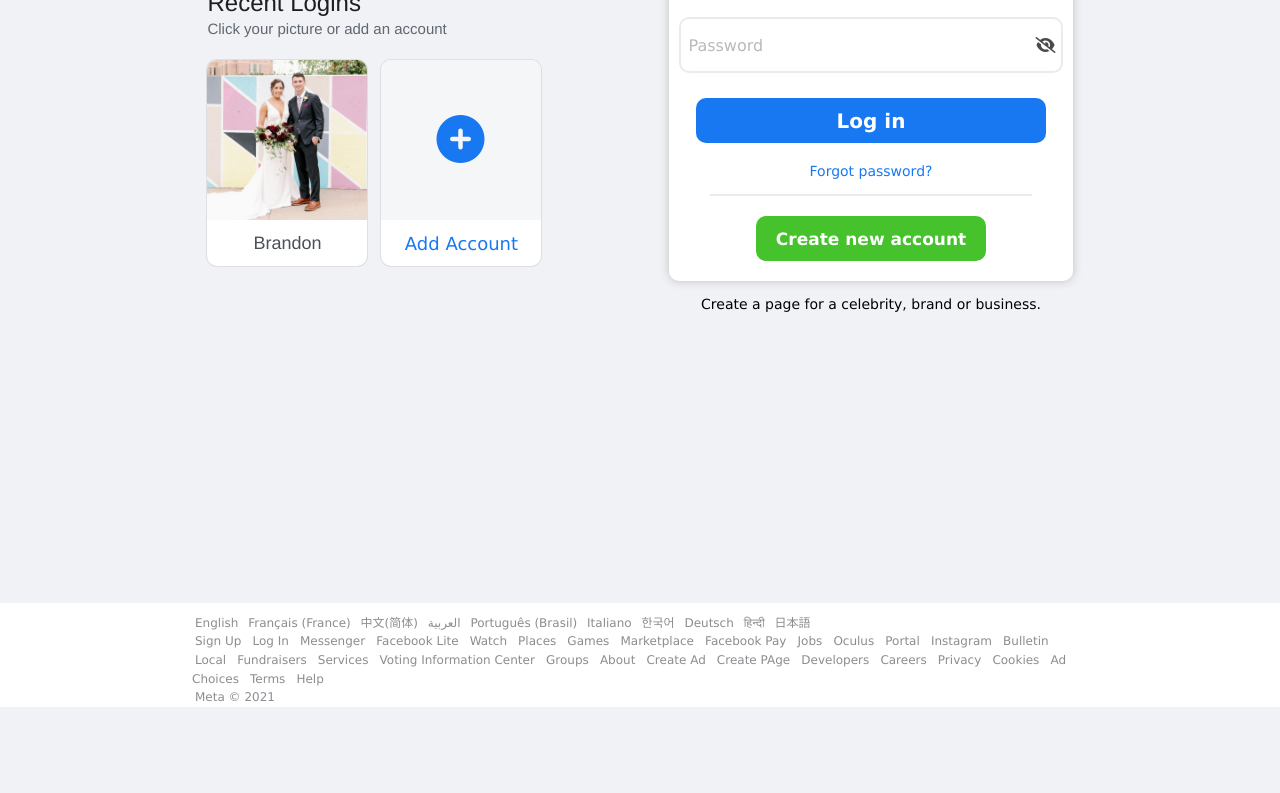
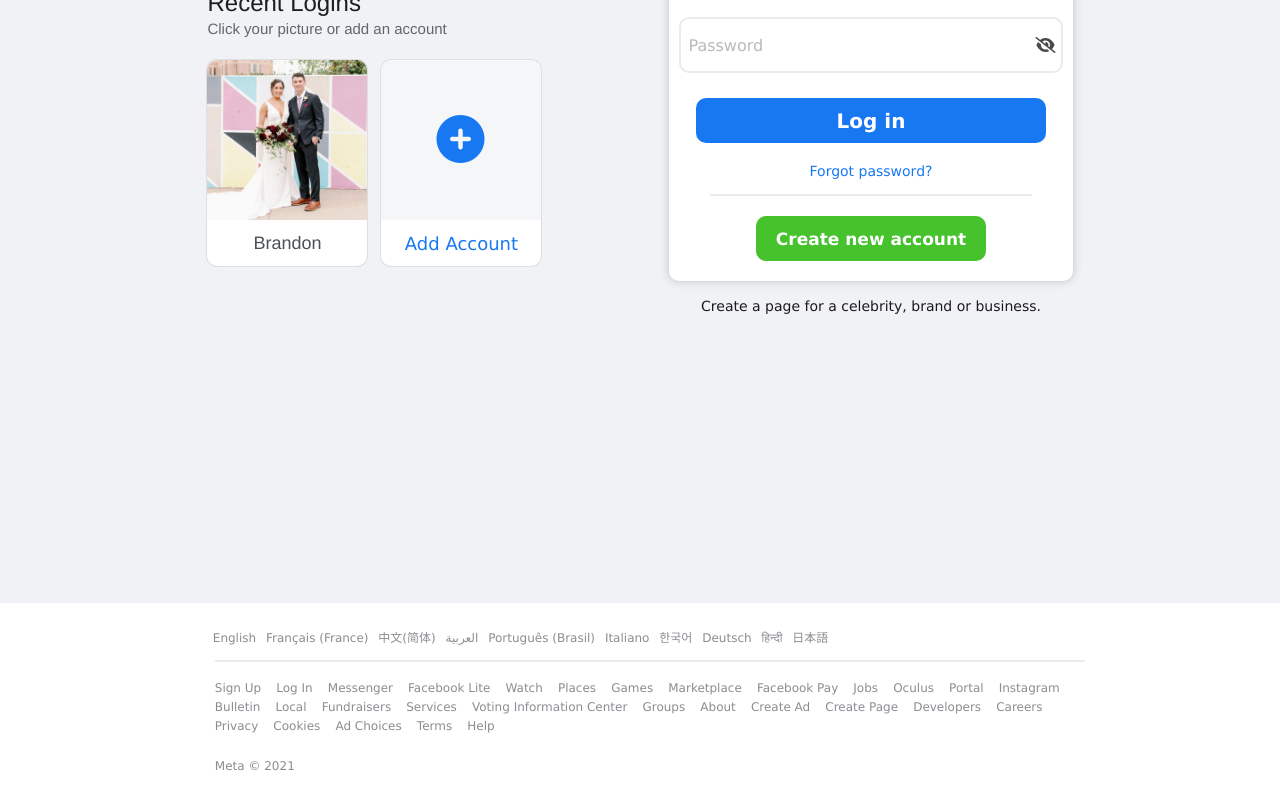
Before and after one commit to Brandon-Lanier/make-facebook, a plain HTML site: page index.html in a window 1280 px wide. Shown: the part 197-990 px from the top of the page. Before the commit the page ends 904 px from the top, so only its background shows below. Drawn offline with Linux system fonts and the light colour scheme.

Commit message:
revising footer margins

```diff
--- a/index.html
+++ b/index.html
@@ -67,6 +67,7 @@
           <a href="#">日本語</a>
         </ul>
       </nav>
+      <hr />
       <nav class="sitenav">
         <ul>
           <a href="#">Sign Up</a>
@@ -90,7 +91,7 @@
           <a href="#">Groups</a>
           <a href="#">About</a>
           <a href="#">Create Ad</a>
-          <a href="#">Create PAge</a>
+          <a href="#">Create Page</a>
           <a href="#">Developers</a>
           <a href="#">Careers</a>
           <a href="#">Privacy</a>
--- a/stylesheet.css
+++ b/stylesheet.css
@@ -17,6 +17,7 @@ html, body {
 ul {
   padding: 0;
 }
+
 .wrapper {
   flex-grow: 1;
   flex-shrink: 0;
@@ -28,6 +29,7 @@ ul {
 .contentcontainer {
   display: flex;
   justify-content: center;
+  flex-wrap: wrap;
 }
 
 h1 {
@@ -259,7 +261,11 @@ button:hover {
 .pagemessage {
   align-self: center;
   margin-top: 15px;
+}
+
+.pagemessage a {
   font-size: 14px;
+  color: #1C1A21;
 }
 
 .footer {
@@ -274,19 +280,22 @@ button:hover {
 .footercontainer {
   display: flex;
   flex-flow: column wrap;
-  margin: 0 15vw 0 15vw;
+  margin: 0 16vw 0 16vw;
   justify-content: flex-start;
 }
 
 .sitenav {
   display: flex;
   flex-flow: row wrap;
+  justify-content: space-between;
+  padding: 5px;
 }
 
 .languages {
   font-size: 12px;
   color: #8A8D91;
-  padding-top: 10px
+  padding: 10px 5px 5px 5px;
+  margin-top: 15px;
 }
 
 .languages a {
@@ -298,12 +307,16 @@ button:hover {
 .sitenav a {
   font-size: 12px;
   color: #8A8D91;
-  padding: 3px;
+  padding: 5px 5px;
 }
 
 .footercontainer p {
   font-size: 12px;
   color: #8A8D91;
-  padding: 3px;
-  align-self: flex-start;
+  padding: 15px 5px;
+  margin: 5px;
 }
+
+footer hr {
+  width: 100%
+}
```
